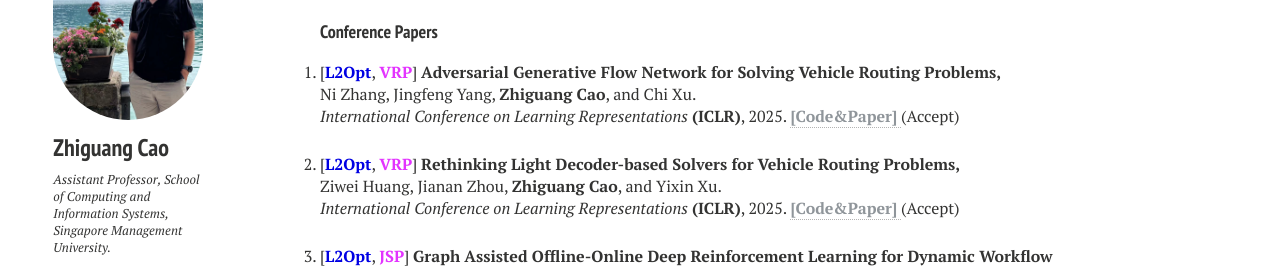
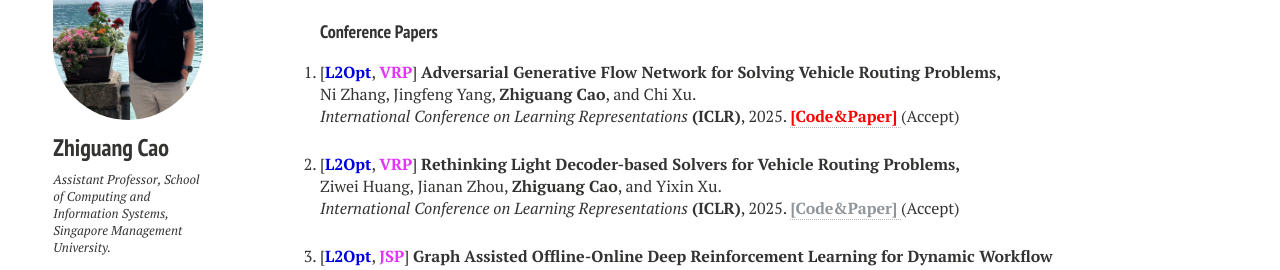
Before and after one commit to zhiguangcaosg/zhiguangcaosg.github.io, a Jekyll site: the page built from publications.md, in a window 1280 px wide. Shown: the part 158-428 px from the top of the page. Built offline with Jekyll 4.4.1, drawn with Linux system fonts in a browser that asks for light colours; nearby versions of some CDN libraries.

Commit message:
Update publications.html

```diff
--- a/_layouts/publications.html
+++ b/_layouts/publications.html
@@ -94,7 +94,7 @@ div.bibtex pre { font-size: 75%; overflow: auto;  width: 100%; padding: 0em 0em;
 <p>
 [<font color="#0000E3"><b>L2Opt</b></font>, <font color="#E333FF"><b>VRP</b></font>] <b>Adversarial Generative Flow Network for Solving Vehicle Routing Problems,</b>
 <br> Ni Zhang, Jingfeng Yang, <b>Zhiguang Cao</b>, and Chi Xu.<br>
-<i> International Conference on Learning Representations</i> <b>(ICLR)</b>, 2025. <a href="https://zhiguangcaosg.github.io/publications/"> <font color="#8F959A"><b>[Code&Paper]</b> </font></a> (Accept)
+<i> International Conference on Learning Representations</i> <b>(ICLR)</b>, 2025. <a href="https://github.com/ZHANG-NI/AGFN" target="_blank"> <font color="#FF0000"><b>[Code&Paper]</b> </font></a> (Accept)
 </p>
 </li>
 
```
